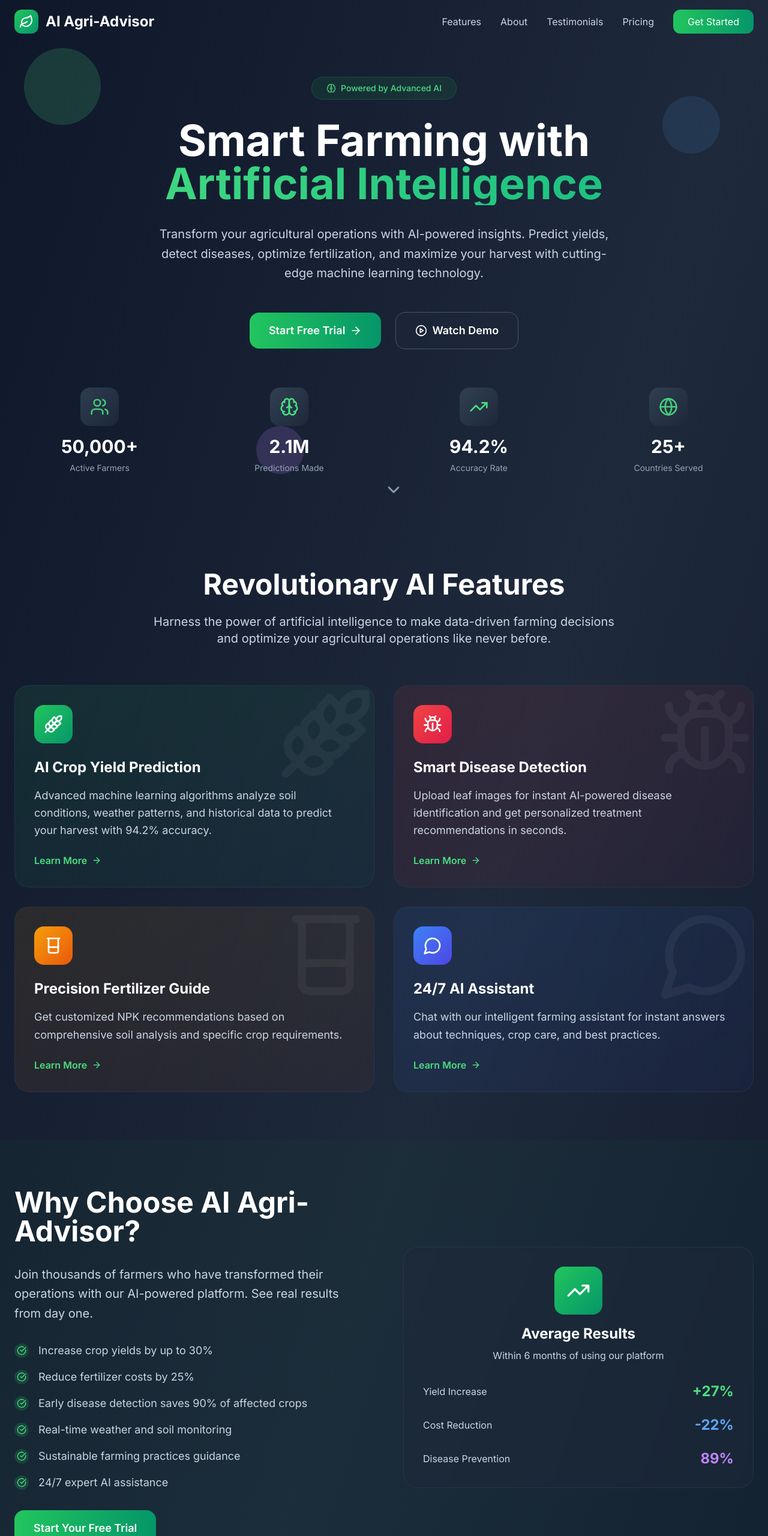
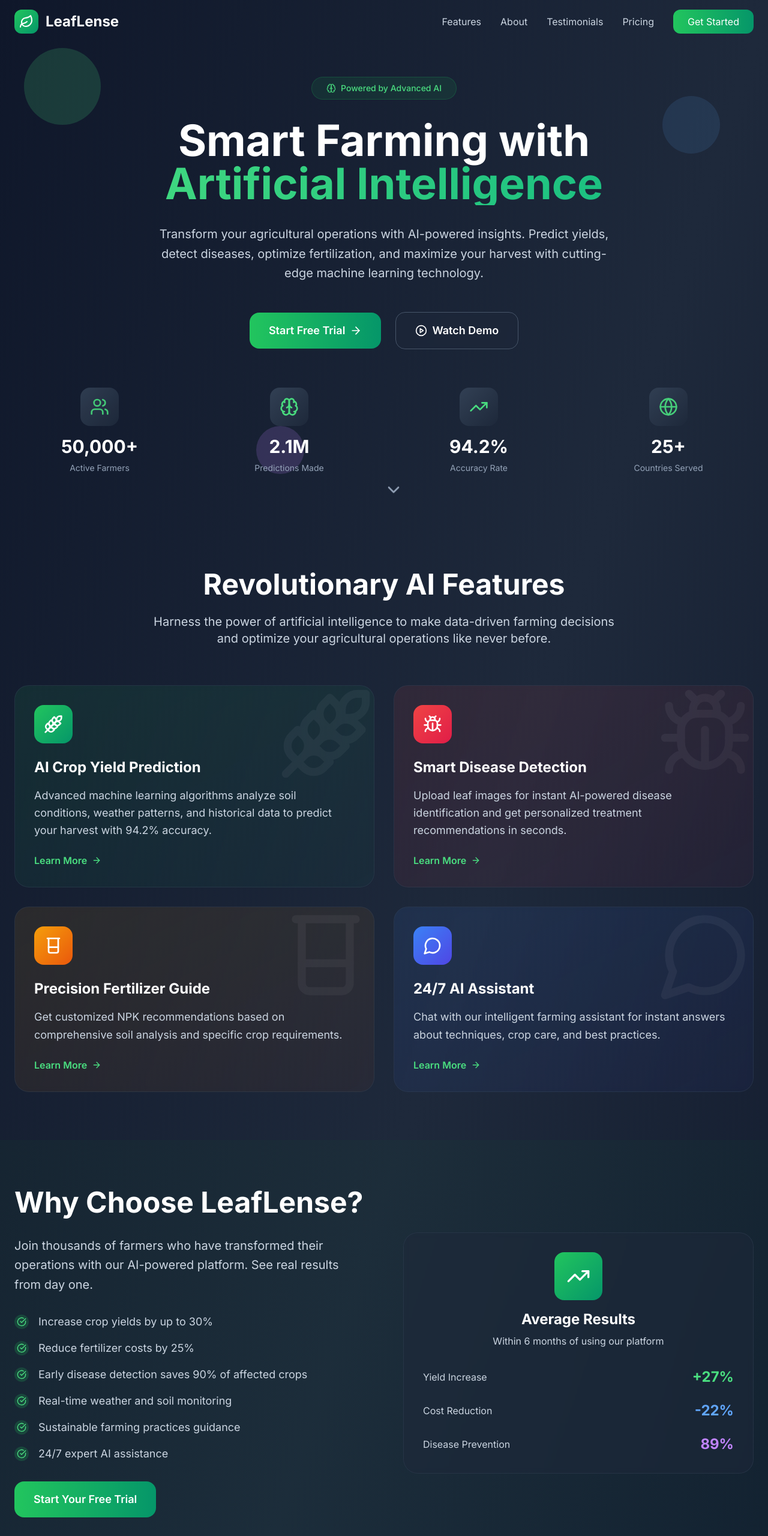
Before and after one commit to pranav-c-r/LeafLense, a React (Vite) app in the folder frontend/: page / in a window 1280 px wide. Shown: the top 2560 px of the page at 60% size. Built offline with nearby package versions, Linux system fonts and the light colour scheme.

Commit message:
Update landing.jsx

```diff
--- a/frontend/src/pages/landing.jsx
+++ b/frontend/src/pages/landing.jsx
@@ -80,7 +80,7 @@ const LandingPage = () => {
     {
       name: 'Sarah Johnson',
       role: 'Corn Farmer, Iowa',
-      content: 'AI Agri-Advisor increased my yield by 23% last season. The disease detection feature saved my entire crop from blight.',
+      content: 'LeafLense increased my yield by 23% last season. The disease detection feature saved my entire crop from blight.',
       rating: 5
     },
     {
@@ -116,7 +116,7 @@ const LandingPage = () => {
               <div className="w-10 h-10 bg-gradient-to-br from-green-500 to-emerald-600 rounded-xl flex items-center justify-center">
                 <Leaf className="h-6 w-6 text-white" />
               </div>
-              <span className="text-2xl font-bold text-white">AI Agri-Advisor</span>
+              <span className="text-2xl font-bold text-white">LeafLense</span>
             </div>
 
             <div className="hidden md:flex items-center space-x-8">
@@ -268,7 +268,7 @@ const LandingPage = () => {
           <div className="grid grid-cols-1 lg:grid-cols-2 gap-16 items-center">
             <div>
               <h2 className="text-4xl md:text-5xl font-bold text-white mb-8">
-                Why Choose AI Agri-Advisor?
+                Why Choose LeafLense?
               </h2>
               <p className="text-xl text-slate-300 mb-8 leading-relaxed">
                 Join thousands of farmers who have transformed their operations with our
@@ -396,11 +396,11 @@ const LandingPage = () => {
               <div className="w-10 h-10 bg-gradient-to-br from-green-500 to-emerald-600 rounded-xl flex items-center justify-center">
                 <Leaf className="h-6 w-6 text-white" />
               </div>
-              <span className="text-xl font-bold text-white">AI Agri-Advisor</span>
+              <span className="text-xl font-bold text-white">LeafLense</span>
             </div>
 
             <div className="text-slate-400 text-sm">
-              © 2025 AI Agri-Advisor. All rights reserved.
+              © 2025 LeafLense. All rights reserved.
             </div>
           </div>
         </div>
```
